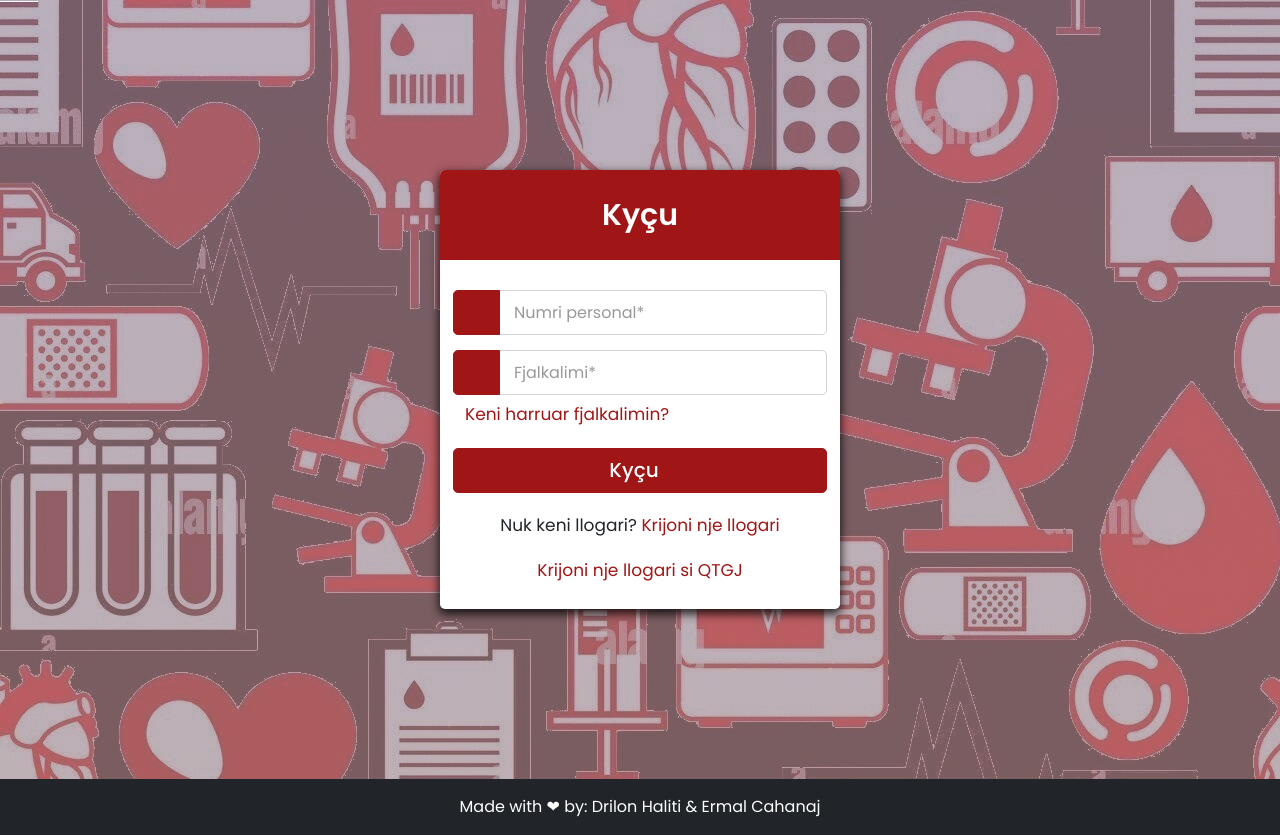
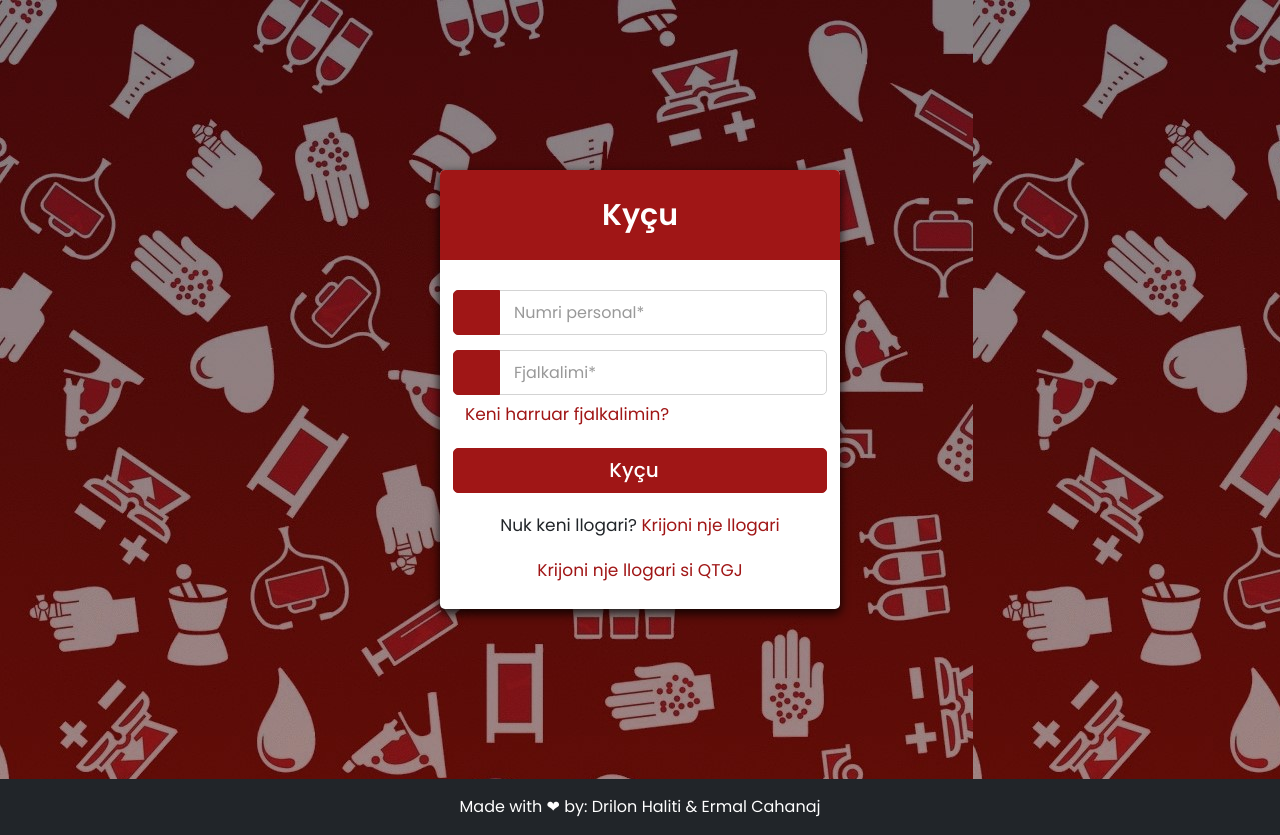
Before and after one commit to ErmalCahanaj/Inxhinjeri-e-Web, a PHP site: page /login.html in a window 1280 px wide. Run offline with PHP 8.4, Linux system fonts and the light colour scheme.

Commit message:
bcg img change

```diff
--- a/login.css
+++ b/login.css
@@ -5,9 +5,9 @@
   box-sizing: border-box;
   font-family: 'Poppins',sans-serif;
 }
+
 body{
-    background-image: url("img/3.png");
-
+  background-image: url("img/background.jpg");
 
 }
 
```
